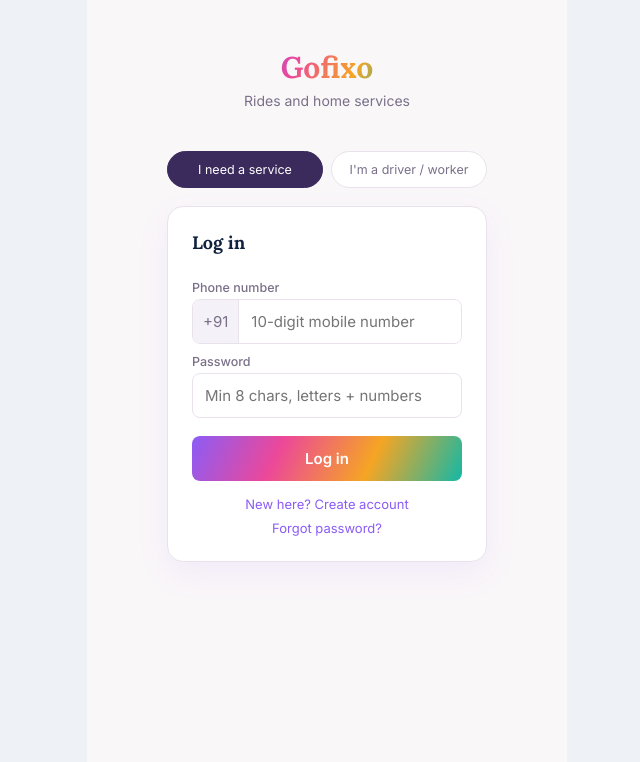
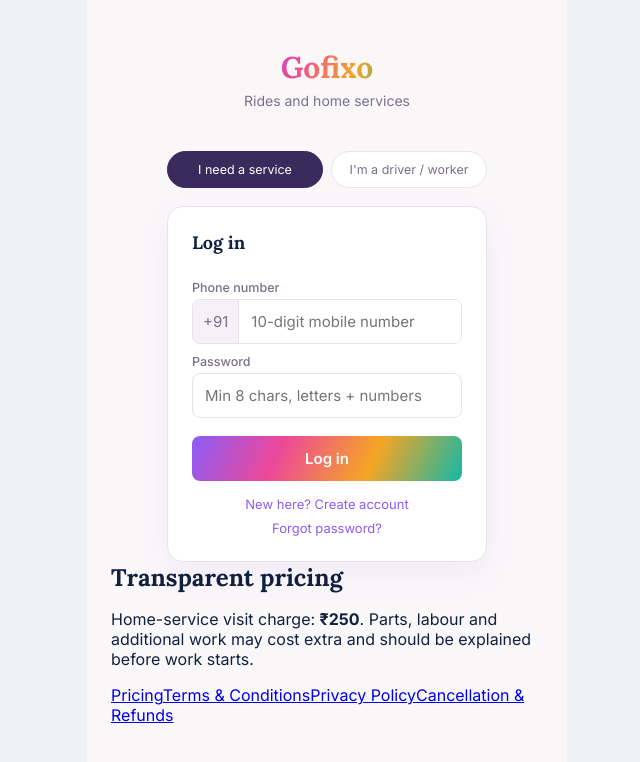
Before and after one commit to Anil1013/gofixo-platform, a React (Vite) app in the folder app/: page / in a window 1280 px wide. Shown: the top 762 px of the page, without its empty margins (313-953 px from the left). Built offline with nearby package versions, Linux system fonts and the light colour scheme.

Commit message:
Show public pricing and policy links on sign-in page

```diff
--- a/app/src/pages/Auth.jsx
+++ b/app/src/pages/Auth.jsx
@@ -178,6 +178,17 @@ export default function Auth({ onAuthed }) {
           {mode === 'login' && role === 'customer' && <button type="button" onClick={() => { setMode('forgot'); setError(''); setMessage(''); }}>Forgot password?</button>}
         </div>
       </form>
+
+      <section className="public-info" aria-label="Pricing and policies">
+        <h2>Transparent pricing</h2>
+        <p>Home-service visit charge: <strong>₹250</strong>. Parts, labour and additional work may cost extra and should be explained before work starts.</p>
+        <nav className="public-info-links" aria-label="Public information">
+          <a href="/pricing.html">Pricing</a>
+          <a href="/terms.html">Terms &amp; Conditions</a>
+          <a href="/privacy.html">Privacy Policy</a>
+          <a href="/cancellation-refund.html">Cancellation &amp; Refunds</a>
+        </nav>
+      </section>
     </div>
   );
 }
```
